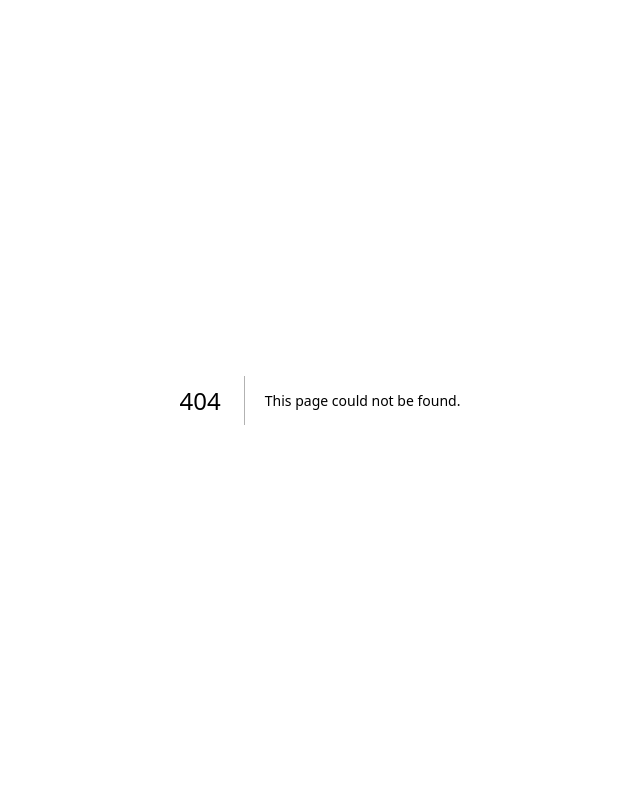
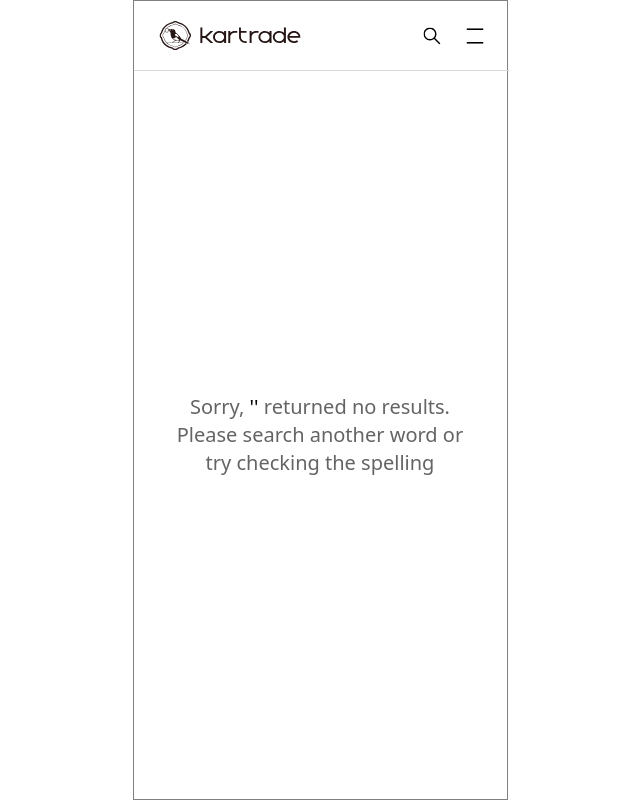
Before and after one commit to mimmmji/kartrade, a Next.js app: page /search in a window 1280 px wide. Before the commit this address had no page. Shown: the whole page, without its empty margins (320-960 px from the left). Built offline with nearby package versions, Linux system fonts and the light colour scheme.

Commit message:
add: 검색 기능 초안 구현

```diff
--- a/components/Header.tsx
+++ b/components/Header.tsx
@@ -1,17 +1,39 @@
 import Link from "next/link";
+import { useState } from "react";
+import SearchNav from "./SearchNav";
 
 export default function Header() {
+  const [isSearchNavVisible, setIsSearchNavVisible] = useState(false);
+  const toggleSearchNav = () => {
+    setIsSearchNavVisible(!isSearchNavVisible);
+  };
+
+  const handleEnterKeyPress = () => {
+    setIsSearchNavVisible(false);
+  };
   return (
     <>
-      <div className="flex items-center justify-between h-[70px] w-[375px]">
+      <div className="flex items-center justify-between h-[70px] w-[375px] bottom-gray">
         <Link href="/">
           <img className="mx-default" src="/logo.svg" alt="Karade" />
         </Link>
         <div className="flex">
-          <img className="icon" src="/search-icon.svg" alt="search" />
+          <img
+            className="icon"
+            src="/search-icon.svg"
+            alt="search"
+            onClick={toggleSearchNav}
+          />
           <img className="icon mx-default" src="/menu-icon.svg" alt="menu" />
         </div>
       </div>
+      {isSearchNavVisible && (
+        <div className="absolute top-[71px] z-10 flex-center">
+          <SearchNav onEnterKeyPress={handleEnterKeyPress} />
+        </div>
+      )}
+
+      <style jsx>{``}</style>
     </>
   );
 }
--- /dev/null
+++ b/components/SearchNav.tsx
@@ -0,0 +1,55 @@
+import { SearchNavProps } from "@/types/types";
+import { useRouter } from "next/router";
+import { useState } from "react";
+
+export default function SearchNav({ onEnterKeyPress }: SearchNavProps) {
+  const [keyword, setKeyword] = useState("");
+  const router = useRouter();
+
+  const handleInputChange = (e: React.ChangeEvent<HTMLInputElement>) => {
+    setKeyword(e.target.value);
+  };
+
+  const handleSearchKeyPress = (e: React.KeyboardEvent<HTMLInputElement>) => {
+    if (e.key === "Enter") {
+      e.preventDefault();
+      if (onEnterKeyPress) {
+        onEnterKeyPress();
+      }
+      router.push(`/search?keyword=${keyword}`);
+    }
+  };
+  return (
+    <>
+      <div className="bg-white w-[373px] search-nav">
+        <div className="mx-default mt-[30px] flex flex-row pb-[6px] bottom-gray2 w-[325px]">
+          <img
+            className="w-[24px] h-[24px] mr-[5px]"
+            src="/search-icon-gray.png"
+            alt="search"
+          />
+          <input
+            className="font3 gray2 w-full"
+            placeholder="Search by title"
+            value={keyword}
+            onChange={handleInputChange}
+            onKeyPress={handleSearchKeyPress}
+          />
+        </div>
+        <div className="mt-[40px] mx-default flex justify-between">
+          <span className="font-[14px] font-medium">History</span>
+          <span className="gray2 font-[13px]">Delete All</span>
+        </div>
+        <div className="min-h-[170px]"></div>
+      </div>
+
+      <style jsx>
+        {`
+          .search-nav {
+            box-shadow: 0px 6px 20px 0px #0000001a;
+          }
+        `}
+      </style>
+    </>
+  );
+}
--- a/pages/api/cards/[id].ts
+++ b/pages/api/cards/[id].ts
@@ -3,9 +3,7 @@ import cards from "@/data/cards";
 
 export default function handler(req: NextApiRequest, res: NextApiResponse) {
   const { id } = req.query;
-  const card = cards.find(
-    (card) => card.id === parseInt(id as string)
-  );
+  const card = cards.find((card) => card.id === parseInt(id as string));
 
   res.status(200).json({ card });
 }
--- /dev/null
+++ b/pages/api/search/[id].ts
@@ -0,0 +1,14 @@
+import type { NextApiRequest, NextApiResponse } from "next";
+import cards from "@/data/cards";
+
+export default function handler(req: NextApiRequest, res: NextApiResponse) {
+  const { id } = req.query;
+  const keyword = id as string;
+
+  const keywordLowerCase = keyword.toLowerCase();
+
+  const filteredCards = cards.filter((card) =>
+    card.title.toLowerCase().includes(keywordLowerCase)
+  );
+  res.status(200).json({ filteredCards });
+}
--- a/pages/cards/[id].tsx
+++ b/pages/cards/[id].tsx
@@ -20,7 +20,7 @@ export default function Detail({ card }: DetailProps) {
     <>
       <section className="section">
         <Header />
-        <div className="w-[375px] h-12 border-gray flex items-center">
+        <div className="w-[375px] h-12 bottom-gray flex items-center">
           <Link href="/">
             <span className="gray text-[13px] ml-[25px]">Home {">"}</span>
           </Link>
--- a/pages/index.tsx
+++ b/pages/index.tsx
@@ -31,7 +31,7 @@ export default function Home() {
     <>
       <section className="section">
         <Header />
-        <div className="w-[375px] h-12 border-gray flex justify-end items-center">
+        <div className="w-[375px] h-12 bottom-gray flex justify-end items-center">
           <select
             className="price mx-default text-[13px] text-right"
             onChange={handleSortChange}
--- /dev/null
+++ b/pages/search/index.tsx
@@ -0,0 +1,35 @@
+import CardBox from "@/components/CardBox";
+import Header from "@/components/Header";
+import { SearchProps } from "@/types/types";
+import { GetServerSideProps } from "next";
+
+export default function Search({ keyword, filteredCards }: SearchProps) {
+  return (
+    <>
+      {filteredCards.length > 0 ? (
+        <section className="section">
+          <Header />
+          {filteredCards.map((card) => (
+            <CardBox key={card.id} card={card} />
+          ))}
+        </section>
+      ) : (
+        <section className="section h-[100vh]">
+          <Header />
+          <div className="w-[305px] text-xl gray2 text-center m-auto">
+            Sorry, <span className="black">'{keyword}'</span> returned no
+            results. Please search another word or try checking the spelling
+          </div>
+        </section>
+      )}
+    </>
+  );
+}
+
+export const getServerSideProps: GetServerSideProps = async (context) => {
+  let keyword = context.query.keyword;
+  const res = await fetch(`http://localhost:3000/api/search/${keyword}`);
+  const cardData = await res.json();
+
+  return { props: { keyword, filteredCards: cardData.filteredCards } };
+};
--- a/tailwind.config.js
+++ b/tailwind.config.js
@@ -28,6 +28,12 @@ module.exports = {
         ".gray": {
           color: "#777777",
         },
+        ".gray2": {
+          color: "#646464",
+        },
+        ".black": {
+          color: "black",
+        },
         ".icon": {
           height: "18px",
           width: "18px",
@@ -40,12 +46,15 @@ module.exports = {
           display: "flex",
           justifyContent: "center",
           flexDirection: "column",
-          width: "375px",
+          maxWidth: "375px",
           margin: "0 auto",
           border: "1px solid gray",
         },
         ".bottom-gray": {
           borderBottom: "1px solid #d8d8d8",
+        },
+        ".bottom-gray2": {
+          borderBottom: "1px solid #A8A8A8",
         },
         ".top-gray": {
           borderTop: "1px solid #d8d8d8",
@@ -84,6 +93,10 @@ module.exports = {
           lineHeight: "28px",
           color: "#777777",
         },
+        ".font3": {
+          fontSize: "16px",
+          lineHeight: "16px",
+        },
       };
       addUtilities(newUtilities);
     },
```
Also changed, not shown: types/types.ts (+14 -0 lines), public/search-icon-gray.png (added).
